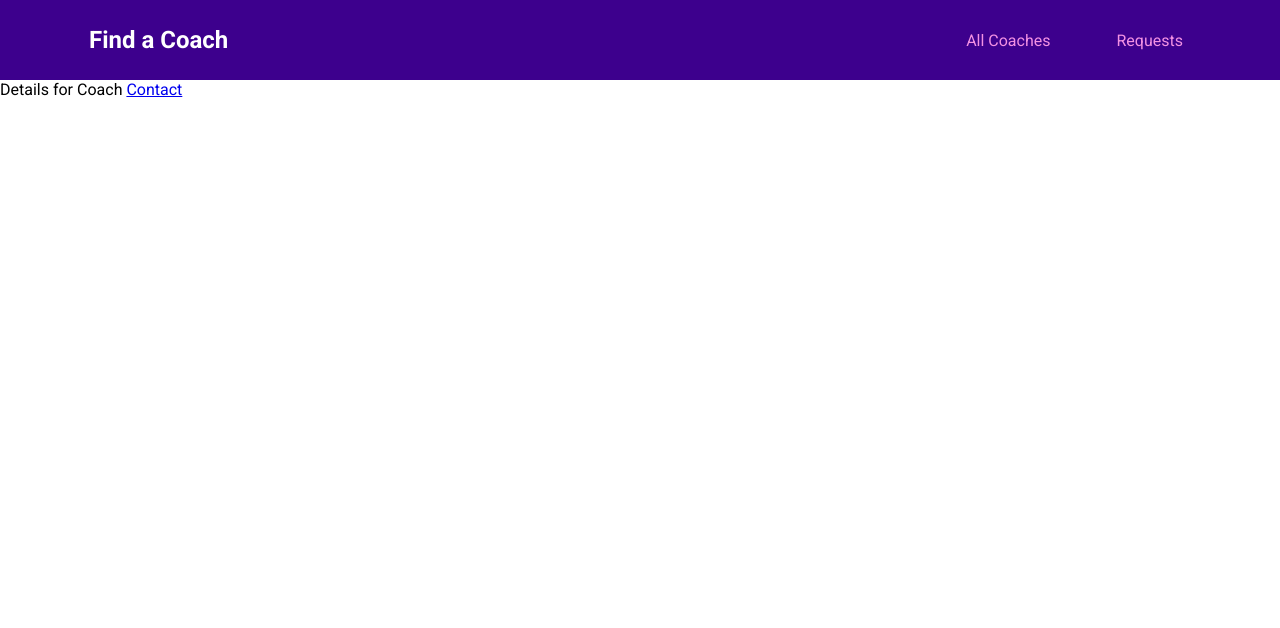
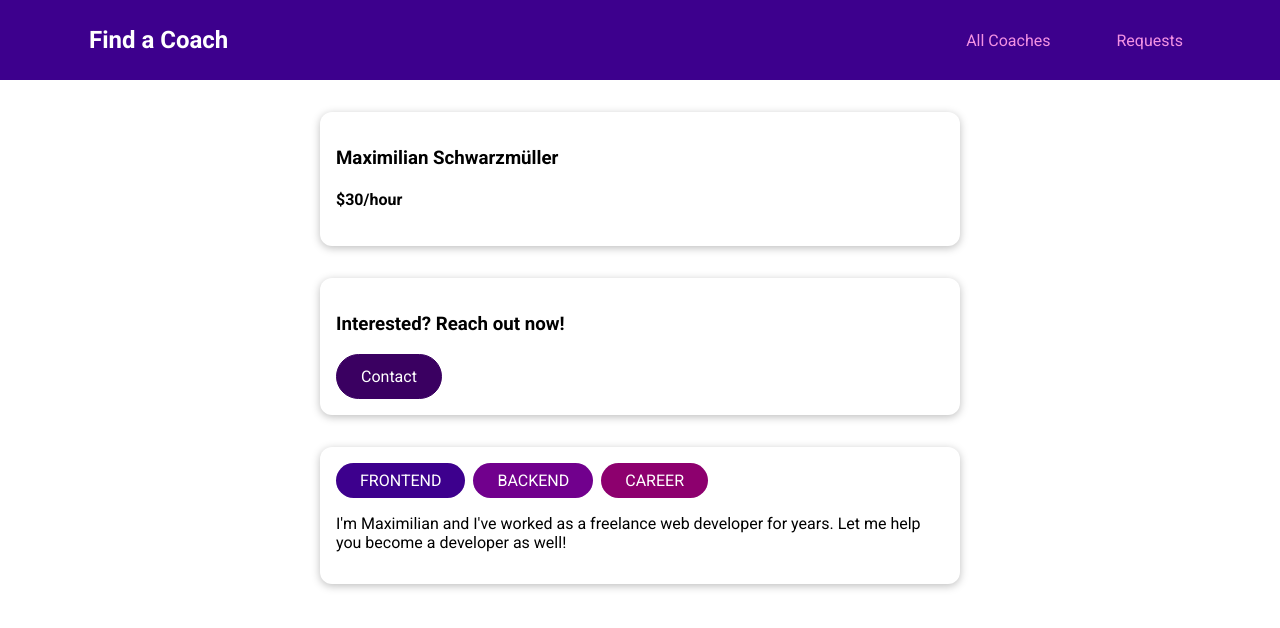
Before and after one commit to DusanR12/main-prj-01-starting-setup, a Vue app: page /coaches/c1 in a window 1280 px wide. Shown: the top 628 px of the page. Built offline with nearby package versions, Linux system fonts and the light colour scheme.

Commit message:
working on the CoachDetails page

```diff
--- a/src/pages/coaches/CoachDetails.vue
+++ b/src/pages/coaches/CoachDetails.vue
@@ -1,5 +1,65 @@
 <template>
-    Details for Coach
-    <router-link to="/coaches/c1/contact">Contact</router-link>
+  <section>
+    <base-card>
+      <h3>{{ fullName }}</h3>
+      <h4>{{ rate }}</h4>
+    </base-card>
+  </section>
+  <section>
+    <header>
+      <base-card
+        ><h3>Interested? Reach out now!</h3>
+        <base-button link :to="coachContactLink"
+          >Contact</base-button
+        ></base-card
+      >
+    </header>
     <router-view></router-view>
+  </section>
+  <section>
+    <base-card
+      ><base-badge v-for="area in areas" :key="area" :type="area" :title="area"></base-badge>
+      <p>{{ description }}</p>
+    </base-card>
+  </section>
 </template>
+
+<script>
+export default {
+  computed: {
+    viewedCoachId() {
+      return this.$route.params.id;
+    },
+
+    viewedCoach() {
+      const coaches = this.$store.getters.coaches;
+
+      const viewedCoach = coaches.find((coach) => {
+        return coach.id === this.viewedCoachId;
+      });
+
+      return viewedCoach;
+    },
+
+    fullName() {
+      return this.viewedCoach.firstName + ' ' + this.viewedCoach.lastName;
+    },
+
+    rate() {
+      return `$${this.viewedCoach.hourlyRate}/hour`;
+    },
+
+    coachContactLink() {
+      return this.$route.path + '/contact';
+    },
+
+    description() {
+        return this.viewedCoach.description
+    },
+
+    areas() {
+        return this.viewedCoach.areas
+    }
+  },
+};
+</script>
```
